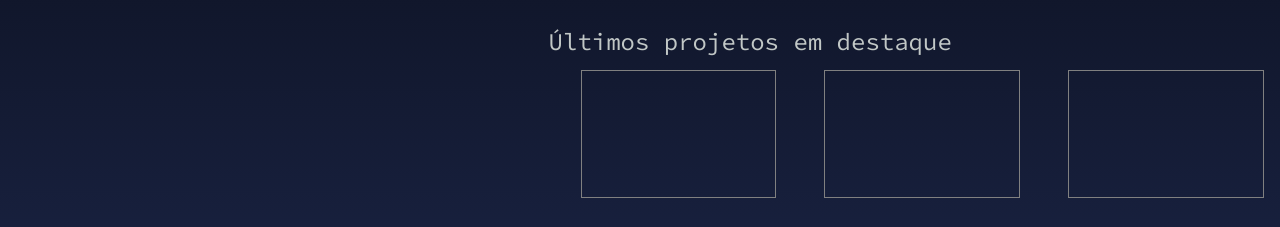
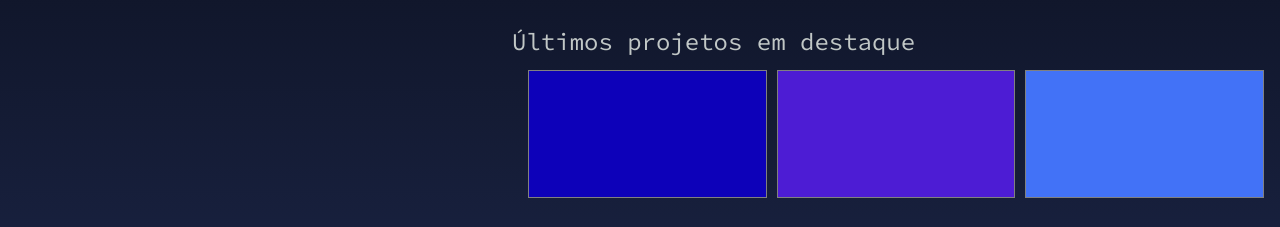
Before and after one commit to hercules1997/website-hcdeveloper, a React (Vite) app: page / in a window 1280 px wide. Shown: the part 573-800 px from the top of the page. Built offline with nearby package versions, Linux system fonts and the light colour scheme.

Commit message:
Criando componente Carousel

```diff
--- /dev/null
+++ b/src/components/Carousel/index.jsx
@@ -0,0 +1,25 @@
+// Import Swiper React components
+import { Swiper } from 'swiper/react'
+
+// Import Swiper styles
+import 'swiper/css'
+import 'swiper/css/autoplay'
+import { CardProjects } from './style.carousel'
+
+export const Carousel = () => {
+  return (
+    <Swiper
+      spaceBetween={10}
+      slidesPerView={3}
+      autoplay={{ delay: 2000 }} // Define o delay entre os slides em milissegundos
+      loop={true} // Faz com que os slides façam loop
+      onSlideChange={() => console.log('slide change')}
+      onSwiper={(swiper) => console.log(swiper)}
+    >
+      <CardProjects style={{ background: '#0d01b9' }}></CardProjects>
+      <CardProjects style={{ background: '#4d1cd4' }}></CardProjects>
+      <CardProjects style={{ background: '#4272f7' }}></CardProjects>
+      <CardProjects style={{ background: '#839ae2' }}></CardProjects>
+    </Swiper>
+  )
+}
--- /dev/null
+++ b/src/components/Carousel/style.carousel.js
@@ -0,0 +1,11 @@
+import styled from 'styled-components'
+import { SwiperSlide } from 'swiper/react'
+
+const CardProjects = styled(SwiperSlide)`
+  border: solid 1px gray;
+  width: 100%;
+
+  height: 8rem;
+`
+
+export { CardProjects }
--- a/src/screen/Header/index.jsx
+++ b/src/screen/Header/index.jsx
@@ -1,8 +1,9 @@
 import avatar from '../../assets/img/av.png'
 import { Menu } from '../../components'
+import { Carousel } from '../../components/Carousel'
 import {
   Button,
-  CardProjects,
+  // CardProjects,
   CarouselProjectsDetach,
   ContainerContent,
   ContentCarousel,
@@ -48,9 +49,10 @@ export function Header() {
           <ContentCarousel>
             <TextApresentation>Últimos projetos em destaque</TextApresentation>
             <CarouselProjectsDetach>
+              <Carousel></Carousel>
+              {/* <CardProjects />
               <CardProjects />
-              <CardProjects />
-              <CardProjects />
+              <CardProjects /> */}
             </CarouselProjectsDetach>
           </ContentCarousel>
         </ContentRight>
--- a/src/screen/Header/style.header.js
+++ b/src/screen/Header/style.header.js
@@ -30,6 +30,7 @@ const ImagePerson = styled.span`
 
   > img {
     width: 90%;
+    opacity: 0.7;
   }
 `
 const H1 = styled.h1`
```
